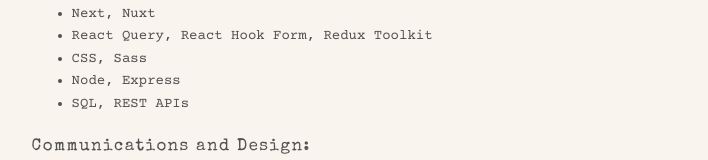
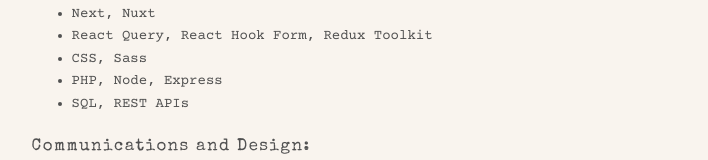
Before and after one commit to pulchrit/melissalafranchise, a Next.js app: page / in a window 1280 px wide. Shown: the part 623-783 px from the top of the page, without its empty margins (284-992 px from the left). Built offline with nearby package versions, Linux system fonts and the light colour scheme.

Commit message:
Update tech to include php

```diff
--- a/pages/index.js
+++ b/pages/index.js
@@ -82,7 +82,7 @@
             <li>Next, Nuxt</li>
             <li>React Query, React Hook Form, Redux Toolkit</li>
             <li>CSS, Sass</li>
-            <li>Node, Express</li>
+            <li>PHP, Node, Express</li>
             <li>SQL, REST APIs</li>
           </ul>
         </p>
```
